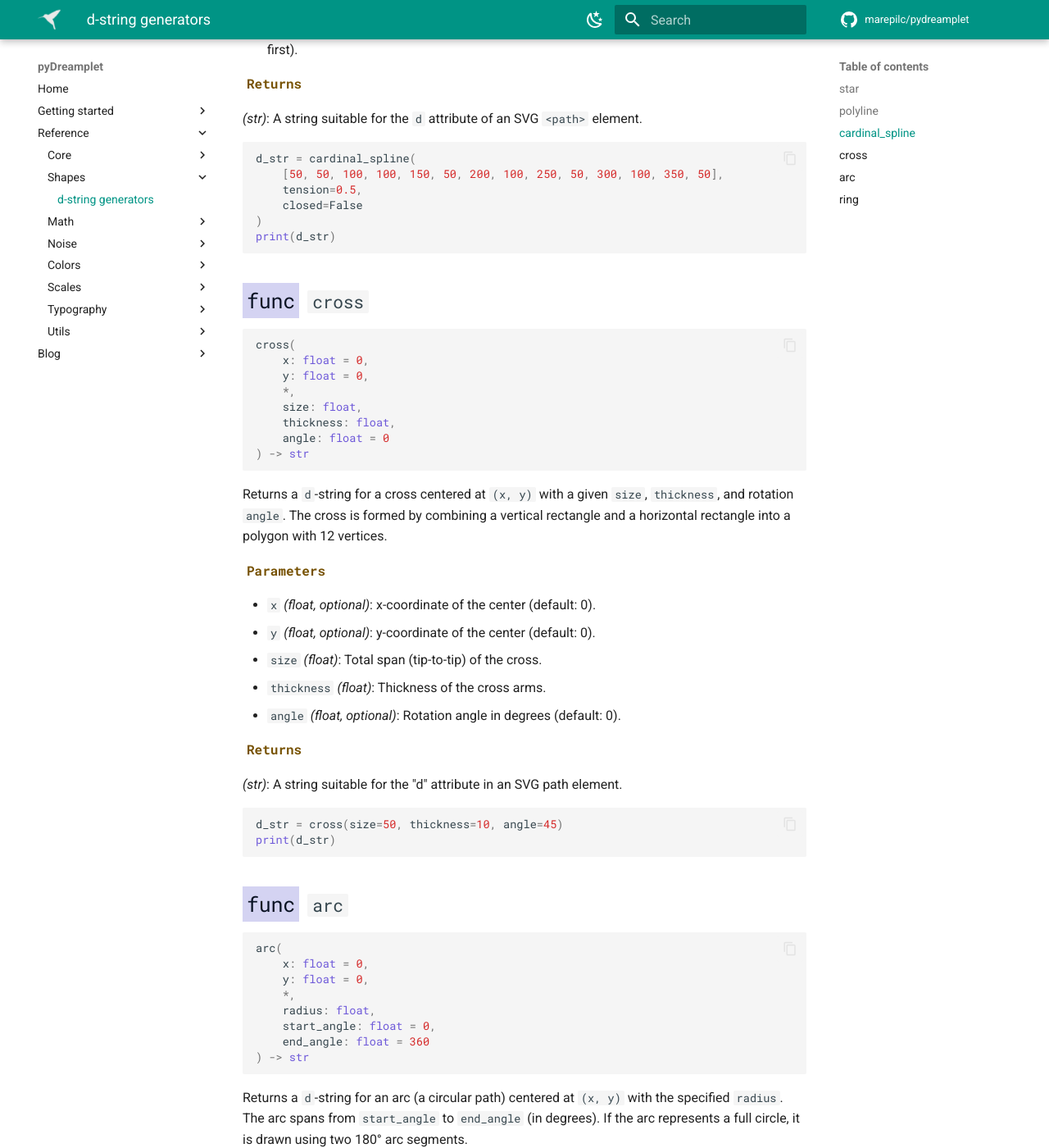
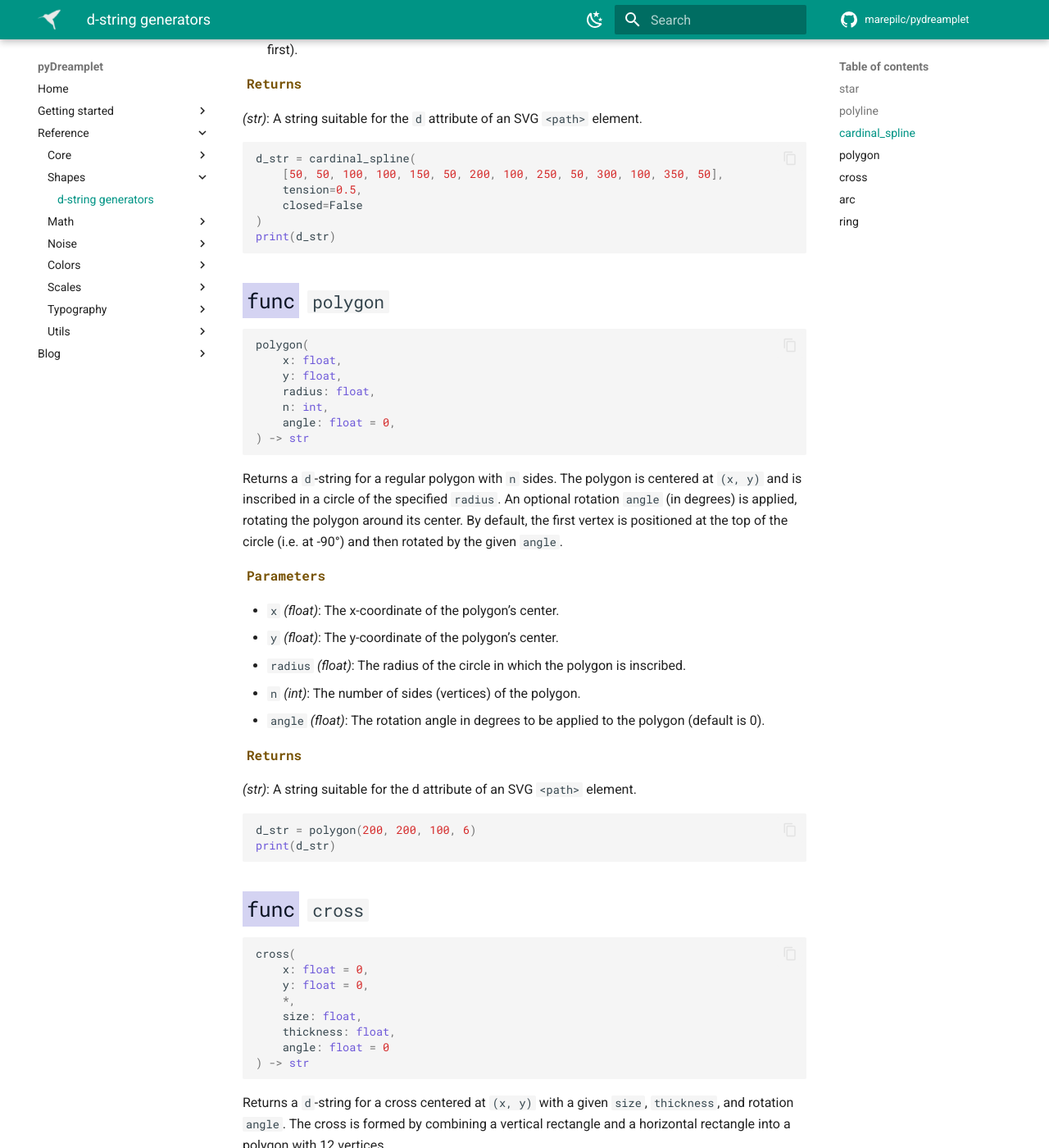
Before and after one commit to marepilc/pydreamplet, an MkDocs documentation site: the page built from docs/reference/shapes/index.md, in a window 1280 px wide and 1400 px high, scrolled down 2034 px. Shown: the whole window at 82% size. Built offline with MkDocs 1.6.1 and Material for MkDocs 9.7.7, drawn with Linux system fonts in a browser that asks for light colours; comment, search, counter and statistics services are not loaded.

Commit message:
polygon generator

````diff
--- a/docs/reference/shapes/index.md
+++ b/docs/reference/shapes/index.md
@@ -90,6 +90,37 @@ d_str = cardinal_spline(
     tension=0.5,
     closed=False
 )
+print(d_str)
+```
+
+## <span class="func"></span>`polygon`
+
+```py
+polygon(
+    x: float,
+    y: float,
+    radius: float,
+    n: int,
+    angle: float = 0,
+) -> str
+```
+
+Returns a `d`-string for a regular polygon with `n` sides. The polygon is centered at `(x, y)` and is inscribed in a circle of the specified `radius`. An optional rotation `angle` (in degrees) is applied, rotating the polygon around its center. By default, the first vertex is positioned at the top of the circle (i.e. at -90°) and then rotated by the given `angle`.
+
+<span class="param">**Parameters**</span>
+
+- `x` *(float)*: The x-coordinate of the polygon’s center.
+- `y` *(float)*: The y-coordinate of the polygon’s center.
+- `radius` *(float)*: The radius of the circle in which the polygon is inscribed.
+- `n` *(int)*: The number of sides (vertices) of the polygon.
+- `angle` *(float)*: The rotation angle in degrees to be applied to the polygon (default is 0).
+
+<span class="returns">**Returns**</span>
+
+*(str)*: A string suitable for the d attribute of an SVG `<path>` element.
+
+```py
+d_str = polygon(200, 200, 100, 6)
 print(d_str)
 ```
 
````
Also changed, not shown: 1 other file.
